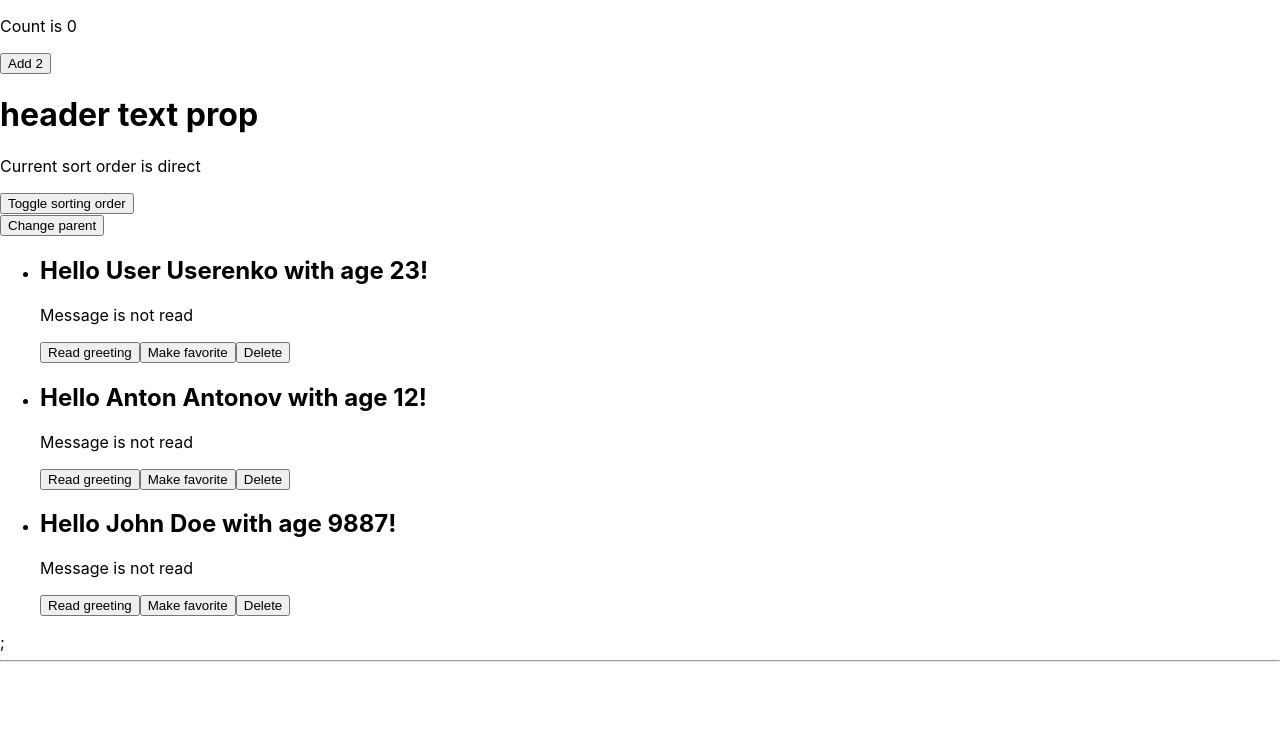
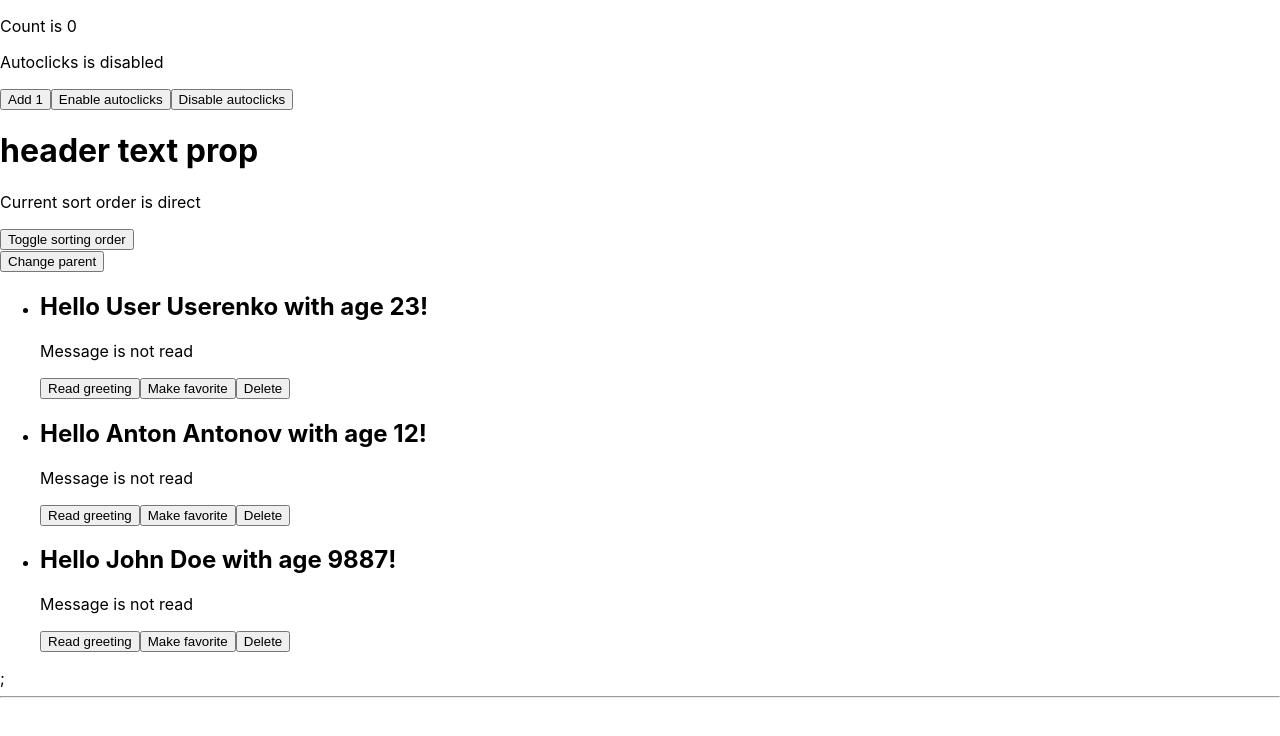
Before and after one commit to fc-fullstack-courses/fd-2023-1-react-app, a React (Create React App) app: page / in a window 1280 px wide. Shown: the top 736 px of the page. Built offline with nearby package versions, Linux system fonts and the light colour scheme; the HTML template or start-up script is replaced by a standard one.

Commit message:
Add autoclick functionality

```diff
--- a/src/components/Counter/index.jsx
+++ b/src/components/Counter/index.jsx
@@ -6,31 +6,49 @@ class Counter extends React.Component {
 
     this.state = {
       count: 0,
+      intervalId: null,
     };
   }
 
   increment = () => {
-    const { count } = this.state;
+    // const { count } = this.state;
     // this.setState({ count: count + 2 });
     this.setState((state, props) => {
       return {
         count: state.count + 1,
       };
     });
-    this.setState((state, props) => {
-      return {
-        count: state.count + 1,
-      };
-    });
+    // this.setState((state, props) => {
+    //   return {
+    //     count: state.count + 1,
+    //   };
+    // });
+  };
+
+  startAutoClicks = () => {
+    if(!this.state.intervalId) {
+      const intervalId = setInterval(this.increment, 1000);
+
+      this.setState({ intervalId });
+    }
+  };
+
+  stopAutoClicks = () => {
+    const { intervalId } = this.state;
+    clearInterval(intervalId);
+    this.setState({ intervalId: null });
   };
 
   render() {
-    const { count } = this.state;
+    const { count, intervalId } = this.state;
 
     return (
       <section>
         <p>Count is {count}</p>
-        <button onClick={this.increment}>Add 2</button>
+        <p>Autoclicks is {intervalId ? 'enabled' : 'disabled'}</p>
+        <button onClick={this.increment}>Add 1</button>
+        <button onClick={this.startAutoClicks}>Enable autoclicks</button>
+        <button onClick={this.stopAutoClicks}>Disable autoclicks</button>
       </section>
     );
   }
```
